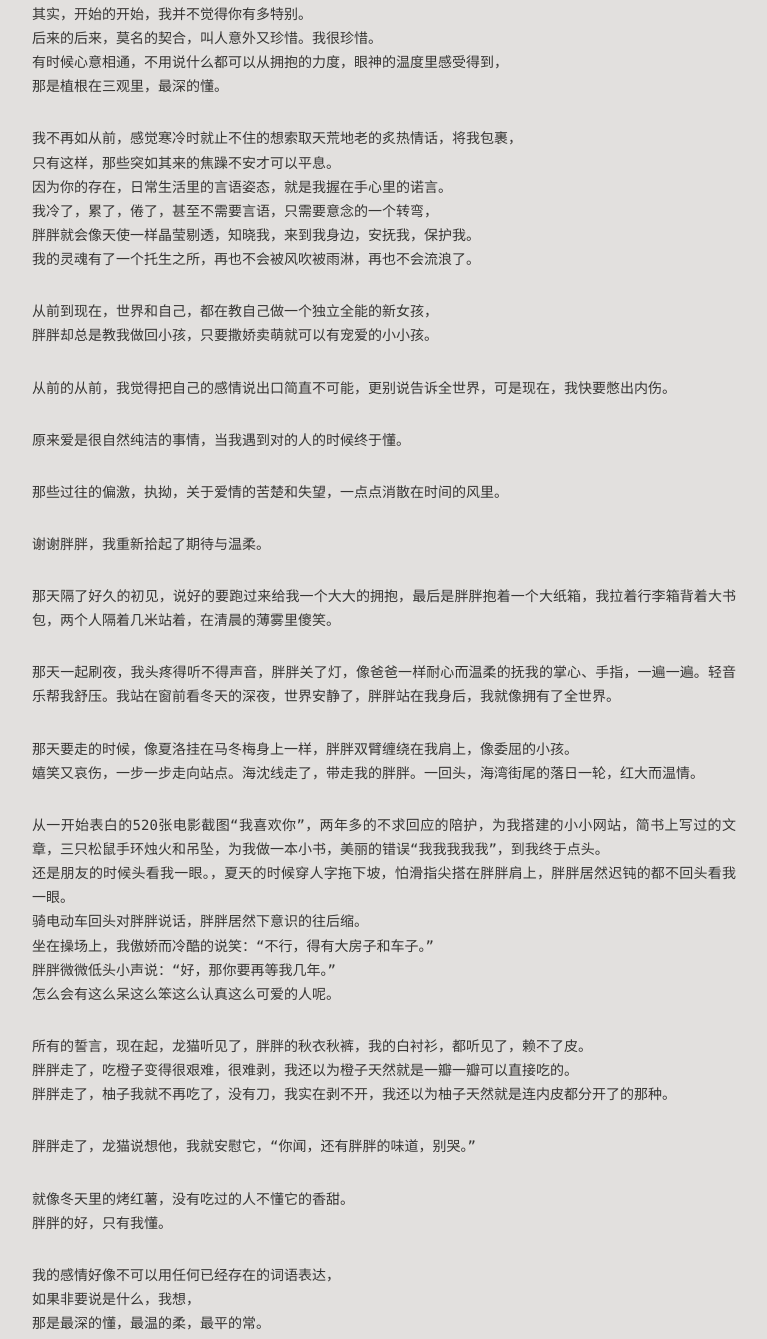
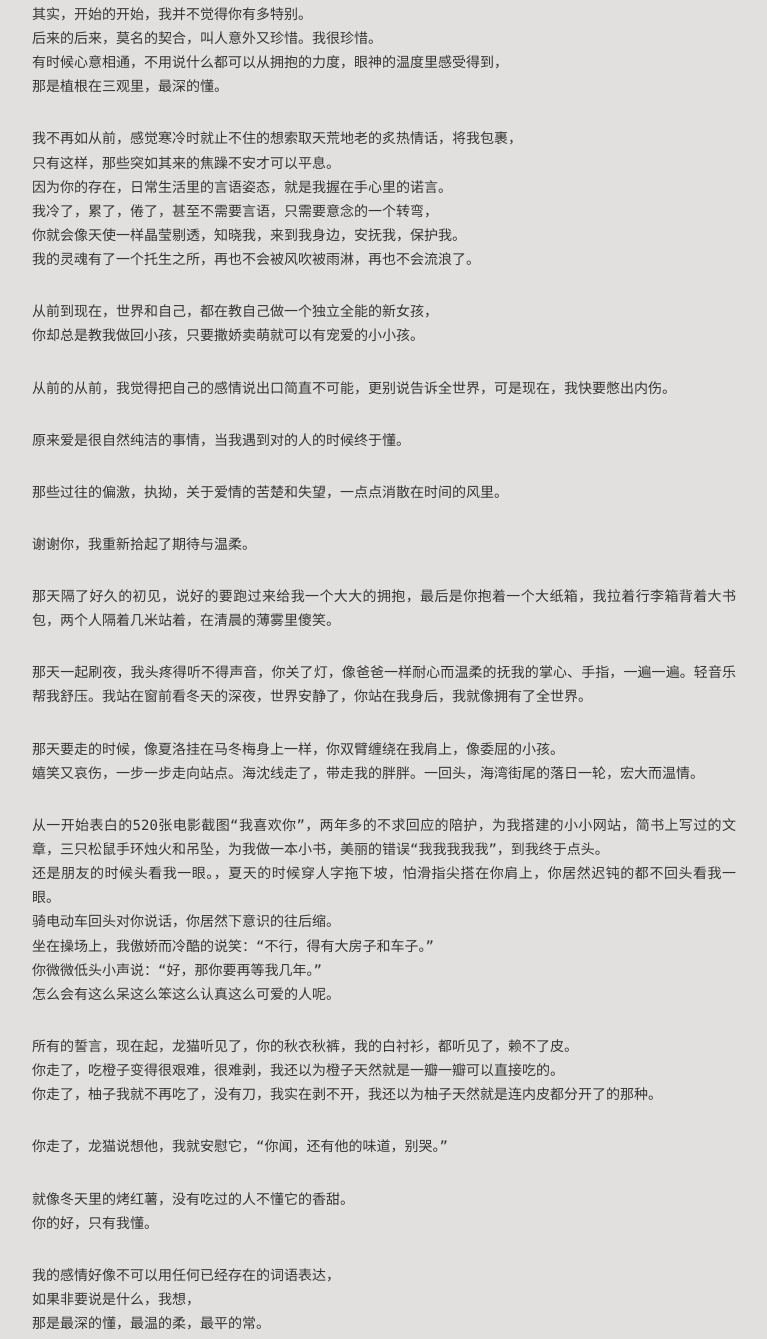
Before and after one commit to Enslor/enslor.github.io, a plain HTML site: page 2015/12/31/不只是年终故事而已/index.html in a window 1280 px wide. Shown: the part 393-1732 px from the top of the page, without its empty margins (256-1023 px from the left). Drawn offline with Linux system fonts and the light colour scheme; a web font is replaced by a local one.

Commit message:
Site updated: 2019-04-01 15:23:55

```diff
--- a/2015/12/31/不只是年终故事而已/index.html
+++ b/2015/12/31/不只是年终故事而已/index.html
@@ -13,7 +13,7 @@
 <meta property="og:site_name" content="enslor">
 <meta property="og:description" content="我想我和你是很合拍的人。都是外表比内心要平静淡然的人。都是内心有火焰的人。不同的是，我更加脆弱，浪漫，细腻，充满意外和心血来潮。你更加爽朗，温暖，简明，稳定而有力道。 “怎么找到灵魂伴侣？”“首先你要有灵魂。”我肯定是有灵魂的。你的灵魂是什么样子我不知道，反正是我喜欢的样子。 其实，开始的开始，我并不觉得你有多特别。后来的后来，莫名的契合，叫人意外又珍惜。我很珍惜。有时候心意相通，不用说什么都可以">
 <meta property="og:locale" content="zh-CN">
-<meta property="og:updated_time" content="2019-03-21T08:24:49.797Z">
+<meta property="og:updated_time" content="2019-04-01T06:55:03.625Z">
 <meta name="twitter:card" content="summary">
 <meta name="twitter:title" content="不只是年终故事而已">
 <meta name="twitter:description" content="我想我和你是很合拍的人。都是外表比内心要平静淡然的人。都是内心有火焰的人。不同的是，我更加脆弱，浪漫，细腻，充满意外和心血来潮。你更加爽朗，温暖，简明，稳定而有力道。 “怎么找到灵魂伴侣？”“首先你要有灵魂。”我肯定是有灵魂的。你的灵魂是什么样子我不知道，反正是我喜欢的样子。 其实，开始的开始，我并不觉得你有多特别。后来的后来，莫名的契合，叫人意外又珍惜。我很珍惜。有时候心意相通，不用说什么都可以">
@@ -140,19 +140,19 @@
     <p>我想我和你是很合拍的人。<br>都是外表比内心要平静淡然的人。<br>都是内心有火焰的人。<br>不同的是，我更加脆弱，浪漫，细腻，充满意外和心血来潮。<br>你更加爽朗，温暖，简明，稳定而有力道。</p>
 <p>“怎么找到灵魂伴侣？”<br>“首先你要有灵魂。”<br>我肯定是有灵魂的。你的灵魂是什么样子我不知道，反正是我喜欢的样子。</p>
 <p>其实，开始的开始，我并不觉得你有多特别。<br>后来的后来，莫名的契合，叫人意外又珍惜。我很珍惜。<br>有时候心意相通，不用说什么都可以从拥抱的力度，眼神的温度里感受得到，<br>那是植根在三观里，最深的懂。</p>
-<p>我不再如从前，感觉寒冷时就止不住的想索取天荒地老的炙热情话，将我包裹，<br>只有这样，那些突如其来的焦躁不安才可以平息。<br>因为你的存在，日常生活里的言语姿态，就是我握在手心里的诺言。<br>我冷了，累了，倦了，甚至不需要言语，只需要意念的一个转弯，<br>胖胖就会像天使一样晶莹剔透，知晓我，来到我身边，安抚我，保护我。<br>我的灵魂有了一个托生之所，再也不会被风吹被雨淋，再也不会流浪了。</p>
-<p>从前到现在，世界和自己，都在教自己做一个独立全能的新女孩，<br>胖胖却总是教我做回小孩，只要撒娇卖萌就可以有宠爱的小小孩。</p>
+<p>我不再如从前，感觉寒冷时就止不住的想索取天荒地老的炙热情话，将我包裹，<br>只有这样，那些突如其来的焦躁不安才可以平息。<br>因为你的存在，日常生活里的言语姿态，就是我握在手心里的诺言。<br>我冷了，累了，倦了，甚至不需要言语，只需要意念的一个转弯，<br>你就会像天使一样晶莹剔透，知晓我，来到我身边，安抚我，保护我。<br>我的灵魂有了一个托生之所，再也不会被风吹被雨淋，再也不会流浪了。</p>
+<p>从前到现在，世界和自己，都在教自己做一个独立全能的新女孩，<br>你却总是教我做回小孩，只要撒娇卖萌就可以有宠爱的小小孩。</p>
 <p>从前的从前，我觉得把自己的感情说出口简直不可能，更别说告诉全世界，可是现在，我快要憋出内伤。</p>
 <p>原来爱是很自然纯洁的事情，当我遇到对的人的时候终于懂。</p>
 <p>那些过往的偏激，执拗，关于爱情的苦楚和失望，一点点消散在时间的风里。</p>
-<p>谢谢胖胖，我重新拾起了期待与温柔。</p>
-<p>那天隔了好久的初见，说好的要跑过来给我一个大大的拥抱，最后是胖胖抱着一个大纸箱，我拉着行李箱背着大书包，两个人隔着几米站着，在清晨的薄雾里傻笑。</p>
-<p>那天一起刷夜，我头疼得听不得声音，胖胖关了灯，像爸爸一样耐心而温柔的抚我的掌心、手指，一遍一遍。轻音乐帮我舒压。我站在窗前看冬天的深夜，世界安静了，胖胖站在我身后，我就像拥有了全世界。</p>
-<p>那天要走的时候，像夏洛挂在马冬梅身上一样，胖胖双臂缠绕在我肩上，像委屈的小孩。<br>嬉笑又哀伤，一步一步走向站点。海沈线走了，带走我的胖胖。一回头，海湾街尾的落日一轮，红大而温情。</p>
-<p>从一开始表白的520张电影截图“我喜欢你”，两年多的不求回应的陪护，为我搭建的小小网站，简书上写过的文章，三只松鼠手环烛火和吊坠，为我做一本小书，美丽的错误“我我我我我”，到我终于点头。<br>还是朋友的时候头看我一眼。，夏天的时候穿人字拖下坡，怕滑指尖搭在胖胖肩上，胖胖居然迟钝的都不回头看我一眼。<br>骑电动车回头对胖胖说话，胖胖居然下意识的往后缩。<br>坐在操场上，我傲娇而冷酷的说笑：“不行，得有大房子和车子。”<br>胖胖微微低头小声说：“好，那你要再等我几年。”<br>怎么会有这么呆这么笨这么认真这么可爱的人呢。</p>
-<p>所有的誓言，现在起，龙猫听见了，胖胖的秋衣秋裤，我的白衬衫，都听见了，赖不了皮。<br>胖胖走了，吃橙子变得很艰难，很难剥，我还以为橙子天然就是一瓣一瓣可以直接吃的。<br>胖胖走了，柚子我就不再吃了，没有刀，我实在剥不开，我还以为柚子天然就是连内皮都分开了的那种。</p>
-<p>胖胖走了，龙猫说想他，我就安慰它，“你闻，还有胖胖的味道，别哭。”</p>
-<p>就像冬天里的烤红薯，没有吃过的人不懂它的香甜。<br>胖胖的好，只有我懂。</p>
+<p>谢谢你，我重新拾起了期待与温柔。</p>
+<p>那天隔了好久的初见，说好的要跑过来给我一个大大的拥抱，最后是你抱着一个大纸箱，我拉着行李箱背着大书包，两个人隔着几米站着，在清晨的薄雾里傻笑。</p>
+<p>那天一起刷夜，我头疼得听不得声音，你关了灯，像爸爸一样耐心而温柔的抚我的掌心、手指，一遍一遍。轻音乐帮我舒压。我站在窗前看冬天的深夜，世界安静了，你站在我身后，我就像拥有了全世界。</p>
+<p>那天要走的时候，像夏洛挂在马冬梅身上一样，你双臂缠绕在我肩上，像委屈的小孩。<br>嬉笑又哀伤，一步一步走向站点。海沈线走了，带走我的胖胖。一回头，海湾街尾的落日一轮，宏大而温情。</p>
+<p>从一开始表白的520张电影截图“我喜欢你”，两年多的不求回应的陪护，为我搭建的小小网站，简书上写过的文章，三只松鼠手环烛火和吊坠，为我做一本小书，美丽的错误“我我我我我”，到我终于点头。<br>还是朋友的时候头看我一眼。，夏天的时候穿人字拖下坡，怕滑指尖搭在你肩上，你居然迟钝的都不回头看我一眼。<br>骑电动车回头对你说话，你居然下意识的往后缩。<br>坐在操场上，我傲娇而冷酷的说笑：“不行，得有大房子和车子。”<br>你微微低头小声说：“好，那你要再等我几年。”<br>怎么会有这么呆这么笨这么认真这么可爱的人呢。</p>
+<p>所有的誓言，现在起，龙猫听见了，你的秋衣秋裤，我的白衬衫，都听见了，赖不了皮。<br>你走了，吃橙子变得很艰难，很难剥，我还以为橙子天然就是一瓣一瓣可以直接吃的。<br>你走了，柚子我就不再吃了，没有刀，我实在剥不开，我还以为柚子天然就是连内皮都分开了的那种。</p>
+<p>你走了，龙猫说想他，我就安慰它，“你闻，还有他的味道，别哭。”</p>
+<p>就像冬天里的烤红薯，没有吃过的人不懂它的香甜。<br>你的好，只有我懂。</p>
 <p>我的感情好像不可以用任何已经存在的词语表达，<br>如果非要说是什么，我想，<br>那是最深的懂，最温的柔，最平的常。</p>
 <p>天大地大，有胖胖的地方就像家。</p>
 <p>从不侵占她的有，从不责难她的无。<br>像是走了很久的夜路，她终于在这一天，看到了天使的光。</p>
```
